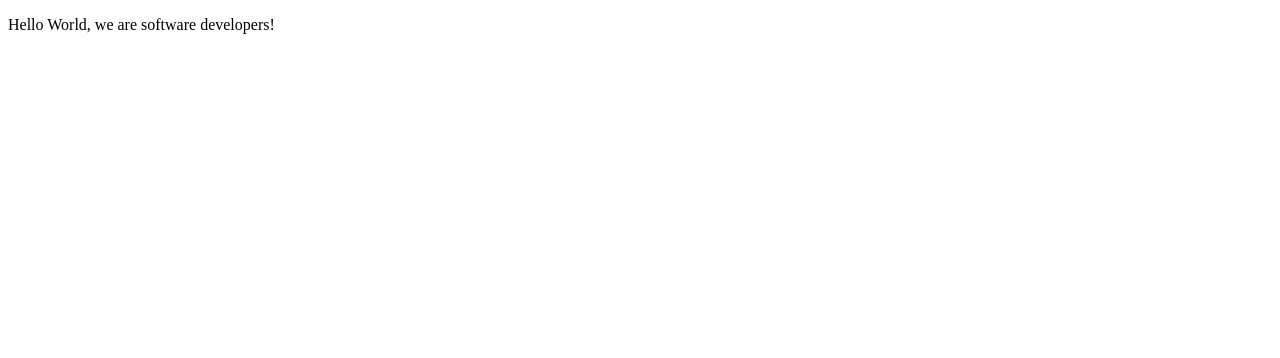
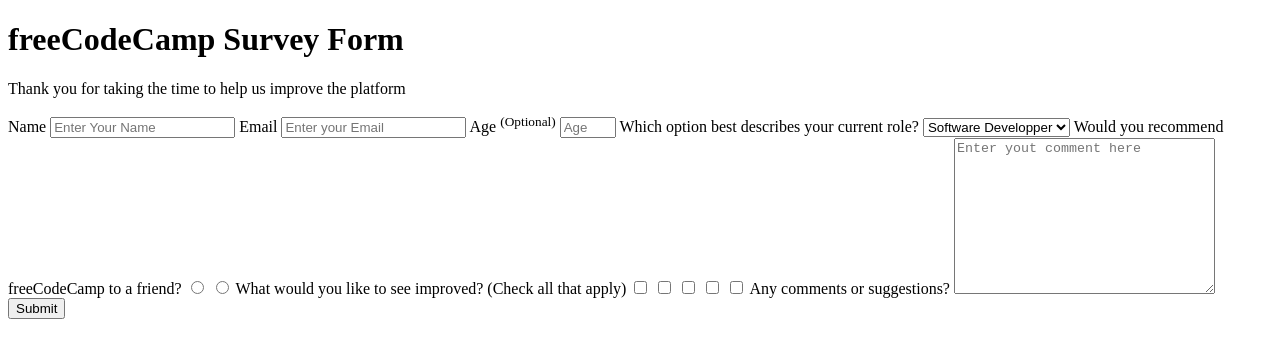
Before and after one commit to jcmunav63/microverse3_trials, a plain HTML site: page index.html in a window 1280 px wide. Drawn offline with Linux system fonts and the light colour scheme.

Commit message:
Html Fnish

```diff
--- a/index.html
+++ b/index.html
@@ -7,21 +7,47 @@
   </head>
 
   <body>
-    <p>Hello World, we are software developers!</p>
-    <script src="https://cdn.freecodecamp.org/testable-projects-fcc/v1/bundle.js"></script>
+    <!-- <script src="https://cdn.freecodecamp.org/testable-projects-fcc/v1/bundle.js"></script> -->
+    <h1 id="title">freeCodeCamp Survey Form</h1>
+    <p id="description">Thank you for taking the time to help us improve the platform</p>
 
-    <!--
+    <form action="" id="survey-form">
 
-    Hello Camper!
 
-    For now, the test suite only works in Chrome!
-    Please read the README below in the JS Editor before beginning.
-    Feel free to delete this message once you have read it.
-    Good luck and Happy Coding!
+      <label for="name" id="name-label">Name</label>
+      <input type="text" id="name" name="name" placeholder="Enter Your Name" required></input>
 
-    - The freeCodeCamp Team
+      <label for="email" id="email-label">Email</label>
+      <input type="email" id="email" name="email" placeholder="Enter your Email" required></input>
 
-    -->
+      <label for="number" id="number-label">Age <sup>(Optional)</sup></label>
+      <input type="number" id="number" name="number" min="5" max="35" placeholder="Age"></input>
+
+      <label for="dropdown">Which option best describes your current role?</label>
+      <select name="" id="dropdown">
+        <option disabled>Select an Option</option>
+        <option value="software-developper">Software Developper</option>
+        <option value="engineer">Engineer</option>
+      </select>
+
+      <label for="">Would you recommend freeCodeCamp to a friend?</label>
+      <input type="radio" name="radio" value="value-1">
+      <input type="radio" name="radio" value="value-2">
+
+      <label for="">What would you like to see improved? (Check all that apply)</label>
+      <input type="checkbox" name="" value="val-1">
+      <input type="checkbox" name="" value="val-2">
+      <input type="checkbox" name="" value="val-3">
+      <input type="checkbox" name="" value="val-4">
+      <input type="checkbox" name="" value="val-5">
+
+
+      <label for="textarea">Any comments or suggestions?</label>
+      <textarea name="textarea" id="textarea" cols="30" rows="10" placeholder="Enter yout comment here"></textarea>
+
+      <button type="submit" id="submit">Submit</button>
+    </form>
+
     <script  src="js/index.js"></script>
   </body>
 </html>
```
